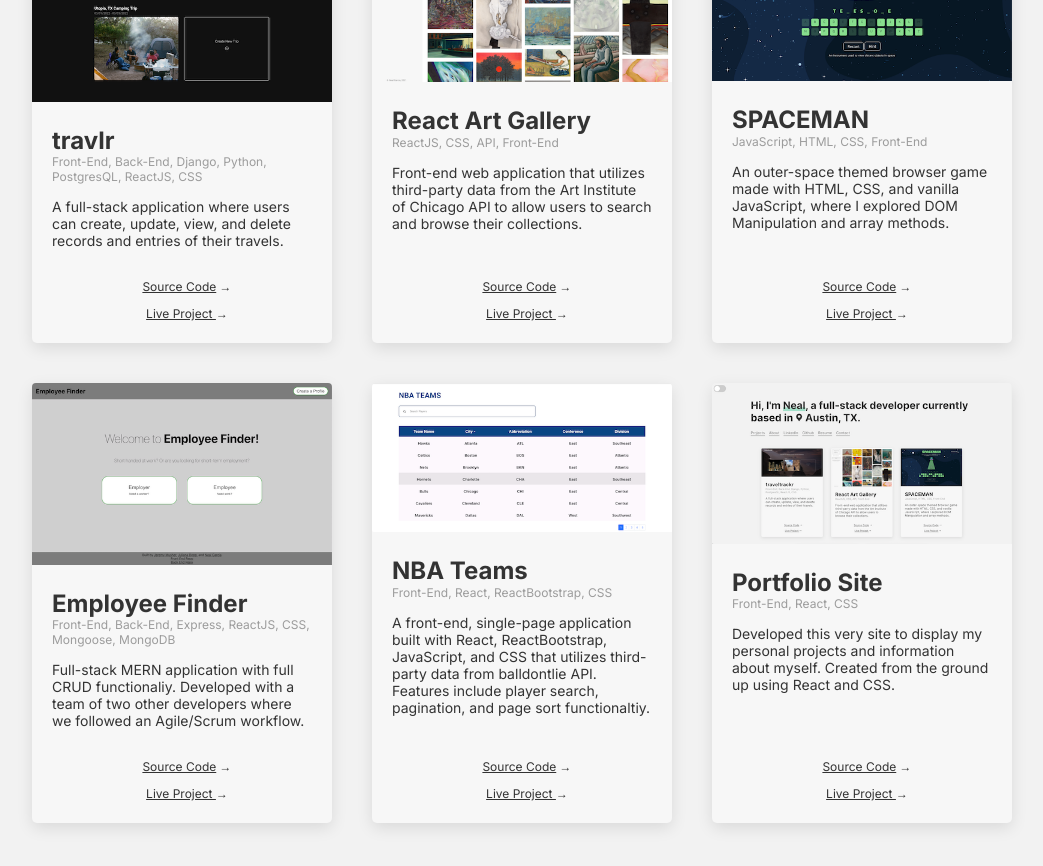
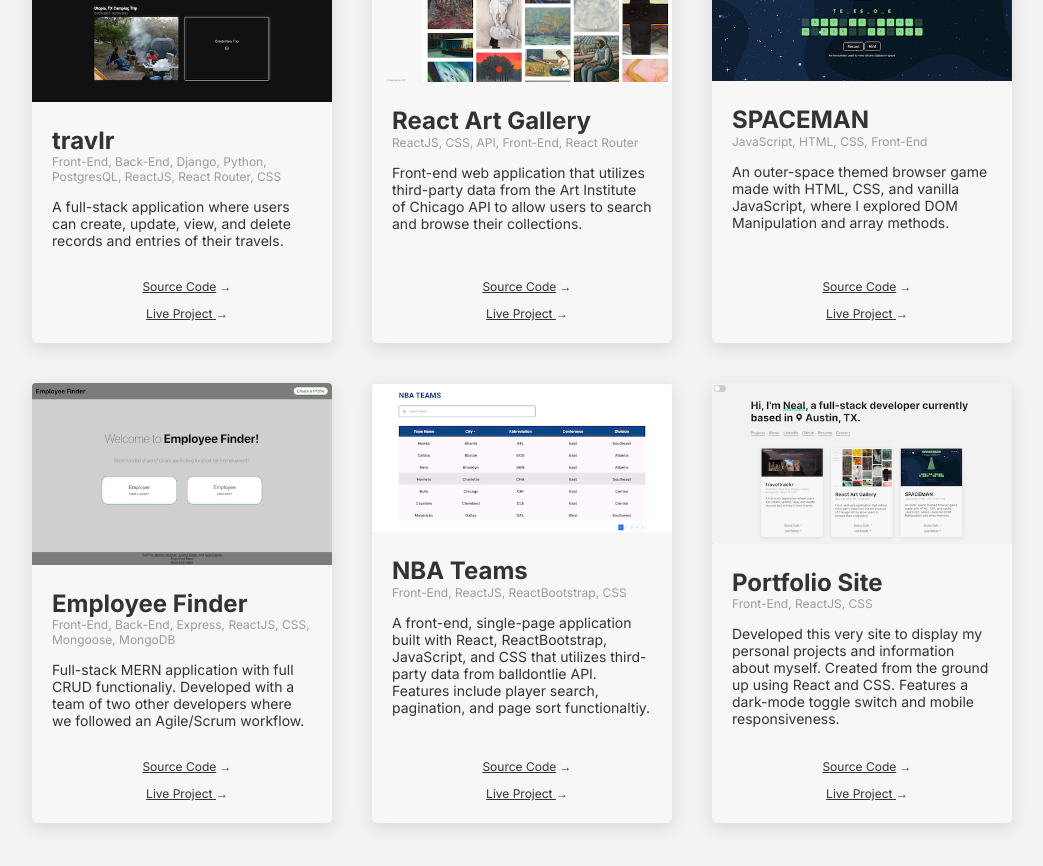
Before and after one commit to NealGarcia/react-portfolio-site, a React (Create React App) app: page / in a window 1280 px wide. Shown: the part 420-1286 px from the top of the page, without its empty margins (118-1161 px from the left). Built offline with nearby package versions, Linux system fonts and the light colour scheme.

Commit message:
update project descriptions

```diff
--- a/src/components/Projects.js
+++ b/src/components/Projects.js
@@ -11,7 +11,7 @@ const projects = [
         id: 1,
         name: "travlr",
         description:"A full-stack application where users can create, update, view, and delete records and entries of their travels.",
-        tags: "Front-End, Back-End, Django, Python, PostgresQL, ReactJS, CSS",
+        tags: "Front-End, Back-End, Django, Python, PostgresQL, ReactJS, React Router, CSS",
         img: screen4,
         repo: "https://github.com/NealGarcia/travel-tracker-frontend",
         site: "https://traveltrackr.herokuapp.com/",
@@ -20,7 +20,7 @@ const projects = [
         id: 2,
         name: "React Art Gallery",
         description:"Front-end web application that utilizes third-party data from the Art Institute of Chicago API to allow users to search and browse their collections.",
-        tags: "ReactJS, CSS, API, Front-End",
+        tags: "ReactJS, CSS, API, Front-End, React Router",
         img: screen2,
         repo: "https://github.com/NealGarcia/Art-Gallery",
         site: "https://proj-2-react-art-gallery.herokuapp.com/",
@@ -48,7 +48,7 @@ const projects = [
         id: 5,
         name: "NBA Teams",
         description:"A front-end, single-page application built with React, ReactBootstrap, JavaScript, and CSS that utilizes third-party data from balldontlie API. Features include player search, pagination, and page sort functionaltiy.",
-        tags: "Front-End, React, ReactBootstrap, CSS",
+        tags: "Front-End, ReactJS, ReactBootstrap, CSS",
         img: screen6,
         repo: "https://github.com/NealGarcia/nba-teams",
         site: "https://www.nealgarcia.com/nba-teams",
@@ -57,8 +57,8 @@ const projects = [
     {
         id: 6,
         name: "Portfolio Site",
-        description:"Developed this very site to display my personal projects and information about myself. Created from the ground up using React and CSS. ",
-        tags: "Front-End, React, CSS",
+        description:"Developed this very site to display my personal projects and information about myself. Created from the ground up using React and CSS. Features a dark-mode toggle switch and mobile responsiveness. ",
+        tags: "Front-End, ReactJS, CSS",
         img: screen5,
         repo: "https://github.com/NealGarcia/NealGarcia.github.io",
         site: "https://nealgarcia.com/",
```
